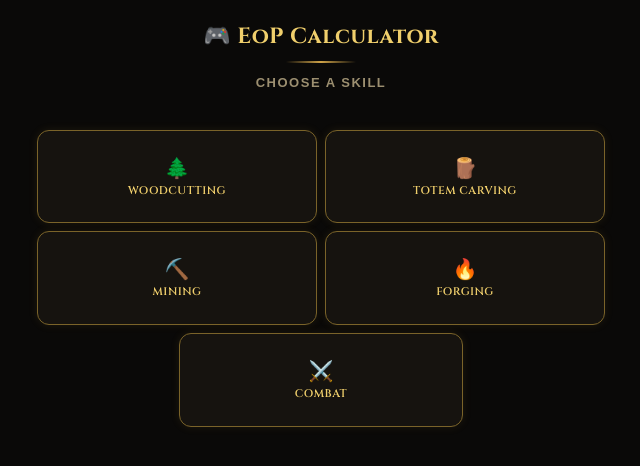
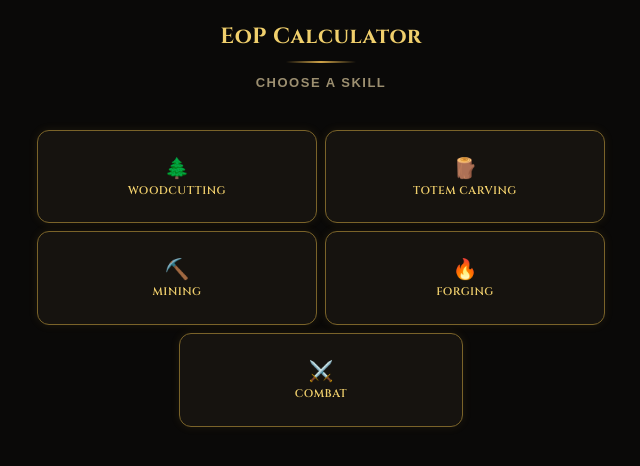
Before and after one commit to Ginnyvs/eop-calculator, a plain HTML site: page index.html in a window 1280 px wide. Shown: the whole page, without its empty margins (319-959 px from the left). Drawn offline with Linux system fonts and the light colour scheme.

Commit message:
Atualizar o index.html

```diff
--- a/index.html
+++ b/index.html
@@ -232,7 +232,7 @@ button {
 
   <!-- HOME -->
   <div id="home" class="screen active">
-    <h1>🎮 EoP Calculator</h1>
+    <h1> EoP Calculator</h1>
     <div class="crest-divider"></div>
     <h2>Choose a skill</h2>
     <div class="skills">
```
